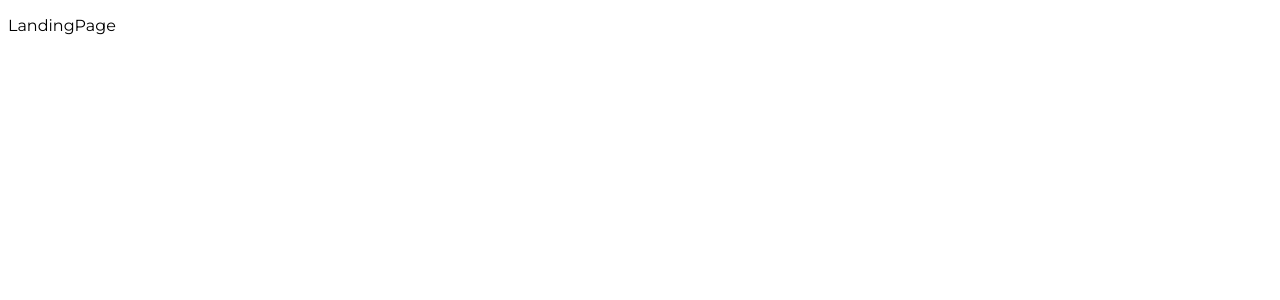
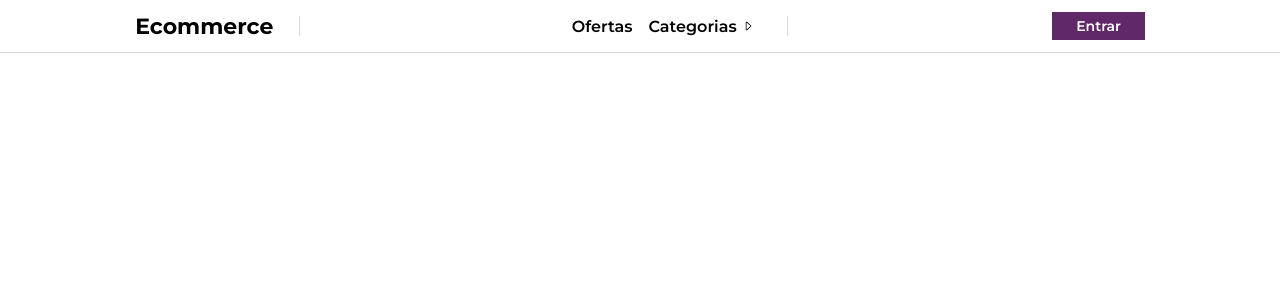
Before and after one commit to OtavioVB/OVB.Demos.Ecommerce, a React (Create React App) app in the folder frontend/: page / in a window 1280 px wide. Shown: the top 300 px of the page. Built offline with nearby package versions, Linux system fonts and the light colour scheme.

Commit message:
feat: `header for ecommerce`

```diff
--- a/frontend/src/App.css
+++ b/frontend/src/App.css
@@ -5,4 +5,6 @@
     outline: none;
     border: none;
     font-family: 'Montserrat', sans-serif;
+    margin: 0;
+    padding: 0;
 }
--- a/frontend/src/routes/LandingPage/LandingPage.js
+++ b/frontend/src/routes/LandingPage/LandingPage.js
@@ -1,5 +1,11 @@
 import './LandingPage.css';
+import { Fragment } from 'react';
+import Header from '../../sections/Header/Header.js';
 
 export default function LandingPage(){
-    return (<p>LandingPage</p>);
+    return (
+        <Fragment>
+            <Header></Header>
+        </Fragment>
+    );
 }
--- /dev/null
+++ b/frontend/src/sections/Header/Header.css
@@ -0,0 +1,113 @@
+.header-ecommerce-content{
+    display: flex;
+    flex-direction: row;
+    flex-wrap: wrap;
+    justify-content: space-around;
+    border-bottom: solid 0.5px gainsboro;
+    padding: 12px 16px;
+}
+
+.header-ecommerce-content-title-definition{
+    display: flex;
+    flex-direction: row;
+    flex-wrap: nowrap;
+    align-items: center;
+}
+
+.header-ecommerce-content-title-definition-value{
+    font-size: 22px;
+    color: black;
+    font-weight: 600;
+}
+
+.separator {
+    vertical-align: middle;
+    width: 1px;
+    height: 20px;
+    background: gainsboro;
+    margin: 0 2vw;
+}
+
+.header-ecommerce-content-navigation, .header-ecommerce-content-navigation-nav, .header-ecommerce-content-navigation-nav-content-list{
+    display: flex;
+    flex-direction: row;
+    align-items: center;
+    justify-content: flex-start;
+}
+
+.header-ecommerce-content-navigation-nav-content-list-item{
+    list-style: none;
+    display: flex;
+    flex-direction: row;
+    align-items: center;
+    justify-content: space-evenly;
+    padding: 0 8px;
+}
+
+.header-ecommerce-content-navigation-nav-content-list-link{
+    color: black;
+    text-decoration: none;
+    font-weight: 600;
+    transition: 0.3s;
+    display: flex;
+    flex-direction: row;
+    align-items: center;
+    justify-content: space-evenly;
+}
+
+.header-ecommerce-content-navigation-nav-content-list-link:hover{
+    color: rgb(60, 53, 66);
+}
+
+#support-icon{
+    height: 12px;
+    width: 12px;
+    margin-left: 5px;
+    transition: 0.5s;
+}
+
+.header-ecommerce-content-navigation-nav-content-list-category{
+    display: none;
+    position: absolute;
+    border: solid 0.5px gainsboro;
+    flex-direction: column;
+    flex-wrap: nowrap;
+    justify-content: center;
+    align-items: center;
+    top: 55px;
+    padding: 8px 15px;
+    background-color: white;
+}
+
+.header-ecommerce-content-navigation-nav-content-list-category-item{
+    color: black;
+    list-style: none;
+    padding: 3px 8px;
+}
+
+.header-ecommerce-content-navigation-nav-content-list-category-item:hover{
+    background-color: rgb(249, 240, 255);
+    border-radius: 4px;
+}
+
+.header-ecommerce-content-account{
+    display: flex;
+    flex-direction: row;
+    flex-wrap: wrap;
+    align-items: center;
+    justify-content: center;
+}
+
+.header-ecommerce-content-navigation-nav-content-list-category-item-link{
+    text-decoration: none;
+    color: black;
+}
+
+.header-ecommerce-content-account-link{
+    background-color: rgb(96, 40, 104);
+    padding: 5px 24px;
+    font-size: 14px;
+    text-decoration: none;
+    color: white;
+    font-weight: 505;
+}
--- /dev/null
+++ b/frontend/src/sections/Header/Header.js
@@ -0,0 +1,62 @@
+import './Header.css';
+import React from 'react';
+
+export default function Header(){
+    React.useEffect(() => {
+
+        let isCategoryListOpened = false;
+        document.getElementById("category-ul-new-list").addEventListener("click", () => {
+            if(isCategoryListOpened === false){
+                isCategoryListOpened = true;
+                const contentList = document.getElementById("category-ul-new-list-content");
+                document.getElementById("support-icon").style = "transform: rotate(90deg);";
+                contentList.style = "display: flex;";
+            }
+            else
+            {
+                isCategoryListOpened = false;
+                const contentList = document.getElementById("category-ul-new-list-content");
+                document.getElementById("support-icon").style = "transform: rotate(0deg);";
+                contentList.style = "display: none;";
+            }
+        });
+    });
+
+    return (
+    <header>
+        <div class="header-ecommerce-content">
+            <div class="header-ecommerce-content-title-definition">
+                <h1 class="header-ecommerce-content-title-definition-value"><strong>Ecommerce</strong></h1>
+                <span class="separator"></span>
+            </div>
+            <div class="header-ecommerce-content-navigation">
+                <nav class="header-ecommerce-content-navigation-nav">
+                    <ul class="header-ecommerce-content-navigation-nav-content-list">
+                        <li class="header-ecommerce-content-navigation-nav-content-list-item">
+                            <a href="https://google.com.br" class="header-ecommerce-content-navigation-nav-content-list-link">Ofertas</a>
+                        </li>
+                        <li id="category-ul-new-list" class="header-ecommerce-content-navigation-nav-content-list-item">
+                            <p class="header-ecommerce-content-navigation-nav-content-list-link">Categorias <svg id="support-icon" xmlns="http://www.w3.org/2000/svg" width="16" height="16" fill="currentColor" class="bi bi-caret-right" viewBox="0 0 16 16"><path d="M6 12.796V3.204L11.481 8 6 12.796zm.659.753 5.48-4.796a1 1 0 0 0 0-1.506L6.66 2.451C6.011 1.885 5 2.345 5 3.204v9.592a1 1 0 0 0 1.659.753z"/></svg></p>
+                            <ul id="category-ul-new-list-content" class="header-ecommerce-content-navigation-nav-content-list-category">
+                                <li class="header-ecommerce-content-navigation-nav-content-list-category-item">
+                                    <a href="https://google.com.br" class="header-ecommerce-content-navigation-nav-content-list-category-item-link">Tecnologia</a>
+                                </li>
+                                <li class="header-ecommerce-content-navigation-nav-content-list-category-item">
+                                    <a href="https://google.com.br" class="header-ecommerce-content-navigation-nav-content-list-category-item-link">Veículos</a>
+                                </li>
+                                <li class="header-ecommerce-content-navigation-nav-content-list-category-item">
+                                    <a href="https://google.com.br" class="header-ecommerce-content-navigation-nav-content-list-category-item-link">Construção</a>
+                                </li>
+                            </ul>
+                        </li>
+                    </ul>
+                </nav>
+                <span class="separator"></span>
+            </div>
+            <div class="header-ecommerce-content-account">
+                <a class="header-ecommerce-content-account-link" href="https://google.com.br">Entrar</a>
+            </div>
+        </div>
+    </header>
+    );
+}
```
